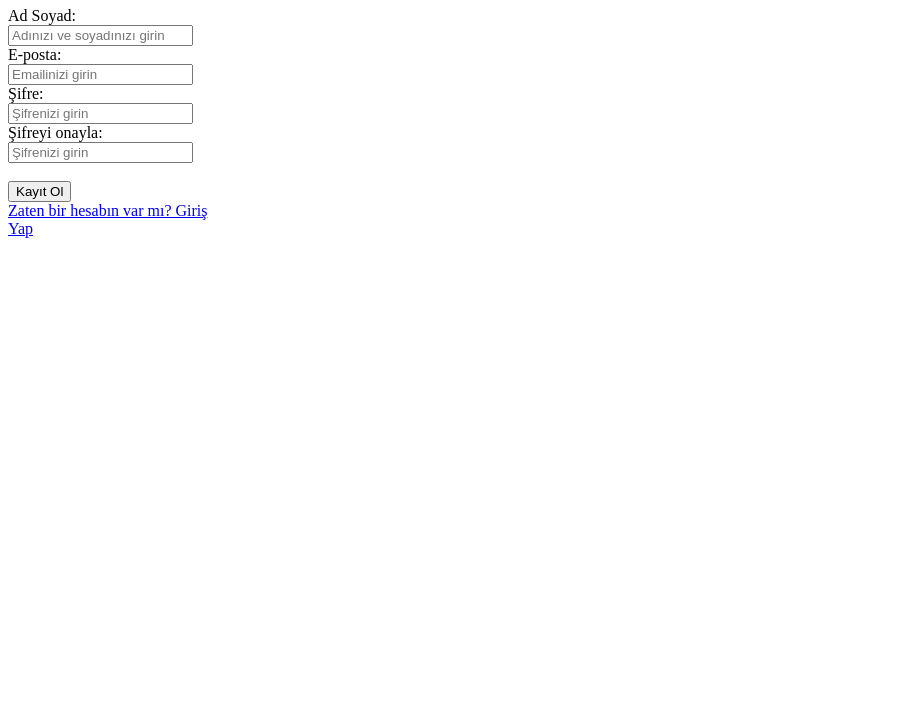
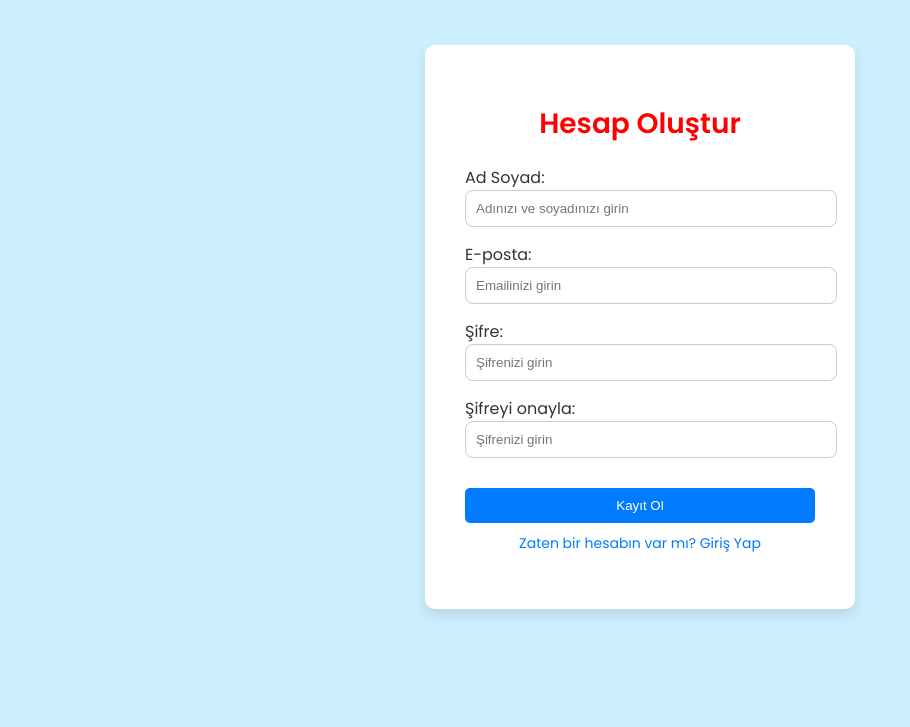
Before and after one commit to hakan4773/insider-JSdeveloper-bootcamp, a plain HTML site: page signup.html in a window 1280 px wide. Shown: the part 73-800 px from the top of the page, without its empty margins (0-910 px from the left). Drawn offline with Linux system fonts and the light colour scheme.

Commit message:
add styles.css and modified login,signup

```diff
--- a/signup.html
+++ b/signup.html
@@ -3,34 +3,36 @@
 <head>
     <meta charset="UTF-8">
     <meta name="viewport" content="width=device-width, initial-scale=1.0">
+    <link rel="stylesheet" href="style.css">
     <title>Kayıt Ol</title>
 </head>
 <body>
-  <h1>Hesap Oluştur</h1>
-    <form action="/signup" method="POST" style="width: 200px;">
+    <div class="form-container">
+  <h1 class="form-title">Hesap Oluştur</h1>
+    <form action="/signup" method="POST" class="signup-form">
         <div>
-            <label for="name">Ad Soyad:</label>
-            <input type="text" id="name" name="name" placeholder="Adınızı ve soyadınızı girin" required>
+            <label  for="name">Ad Soyad:</label>
+            <input class="form-input" type="text" id="name" name="name" placeholder="Adınızı ve soyadınızı girin" required>
         </div>
         <div>
             <label for="email">E-posta:</label>
-            <input type="email" id="email" name="email" placeholder="Emailinizi girin" required>
+            <input class="form-input" type="email" id="email" name="email" placeholder="Emailinizi girin" required>
         </div>
         <div>
             <label for="password">Şifre:</label>
-            <input type="password" id="password" name="password" placeholder="Şifrenizi girin" required>
+            <input class="form-input" type="password" id="password" name="password" placeholder="Şifrenizi girin" required>
         </div>
         <div>
             <label for="confirm_password">Şifreyi onayla:</label>
-            <input type="password" id="confirm_password" name="confirm_password" placeholder="Şifrenizi girin" required>
+            <input class="form-input" type="password" id="confirm_password" name="confirm_password" placeholder="Şifrenizi girin" required>
         </div>
-        <br>
-        <button type="submit">Kayıt Ol</button>
-        <br>
+        <div class="form-button-container">
+        <button class="form-button" type="submit">Kayıt Ol</button>
+        </div>
         <div>
-            <a href="/login.html">Zaten bir hesabın var mı? Giriş Yap</a>
+            <a href="/login.html" class="links">Zaten bir hesabın var mı? Giriş Yap</a>
         </div>
     </form>
-
+</div>
 </body>
 </html>
--- /dev/null
+++ b/style.css
@@ -0,0 +1,77 @@
+@import url('https://fonts.googleapis.com/css2?family=Poppins:wght@400;500;600&display=swap');
+body {
+    margin: 0;
+    padding: 0;
+    background-color:  #cceeff;
+    font-family: 'Poppins', Arial, sans-serif;
+    display: flex;
+    align-items: center;
+    justify-content: center;
+    height: 100vh;
+}
+.form-container {
+    background-color: white;
+    padding: 40px;
+    border-radius: 10px;
+    box-shadow: 0 6px 12px rgba(0, 0, 0, 0.1);
+    color: #333;
+    display: flex;
+    width: 350px;
+    flex-direction: column;
+    align-items: center;
+}
+.login-form,
+.signup-form {
+ margin-bottom: 15px;
+  width: 100%;
+}
+.links {
+    display: block;
+    margin-top: 10px;
+    text-align: center;
+    color: #007bff;
+    text-decoration: none;
+    font-size: 14px;
+}
+.links:hover {
+    color: blue;
+}
+.form-title {
+    text-align: center;
+    color: red;
+    font-size: 28px;
+    margin-bottom: 20px;
+    font-weight: 600;
+}
+.form-input{
+    width: 100%;
+    border-radius: 8px;
+    padding: 10px;
+    margin-bottom: 15px;
+    border: 1px solid #ccc;
+}
+.form-input:focus {
+    border-color: #007bff;
+    outline: none;
+    box-shadow: 0 0 5px rgba(0, 123, 255, 0.5);
+}
+.form-button{
+width: 100%;
+padding: 10px;
+border-radius: 5px;
+background-color: #007bff;
+color: white;
+border: none;
+margin-top: 5px;
+    cursor: pointer;
+}
+.form-button:hover {
+    background-color: #64a1e2;
+}
+.form-button-container {
+    display: flex;
+    justify-content: center;
+    align-items: center;
+    margin-top: 10px;
+    width: 100%;
+}
```
Also changed, not shown: login.html (+15 -9 lines).
